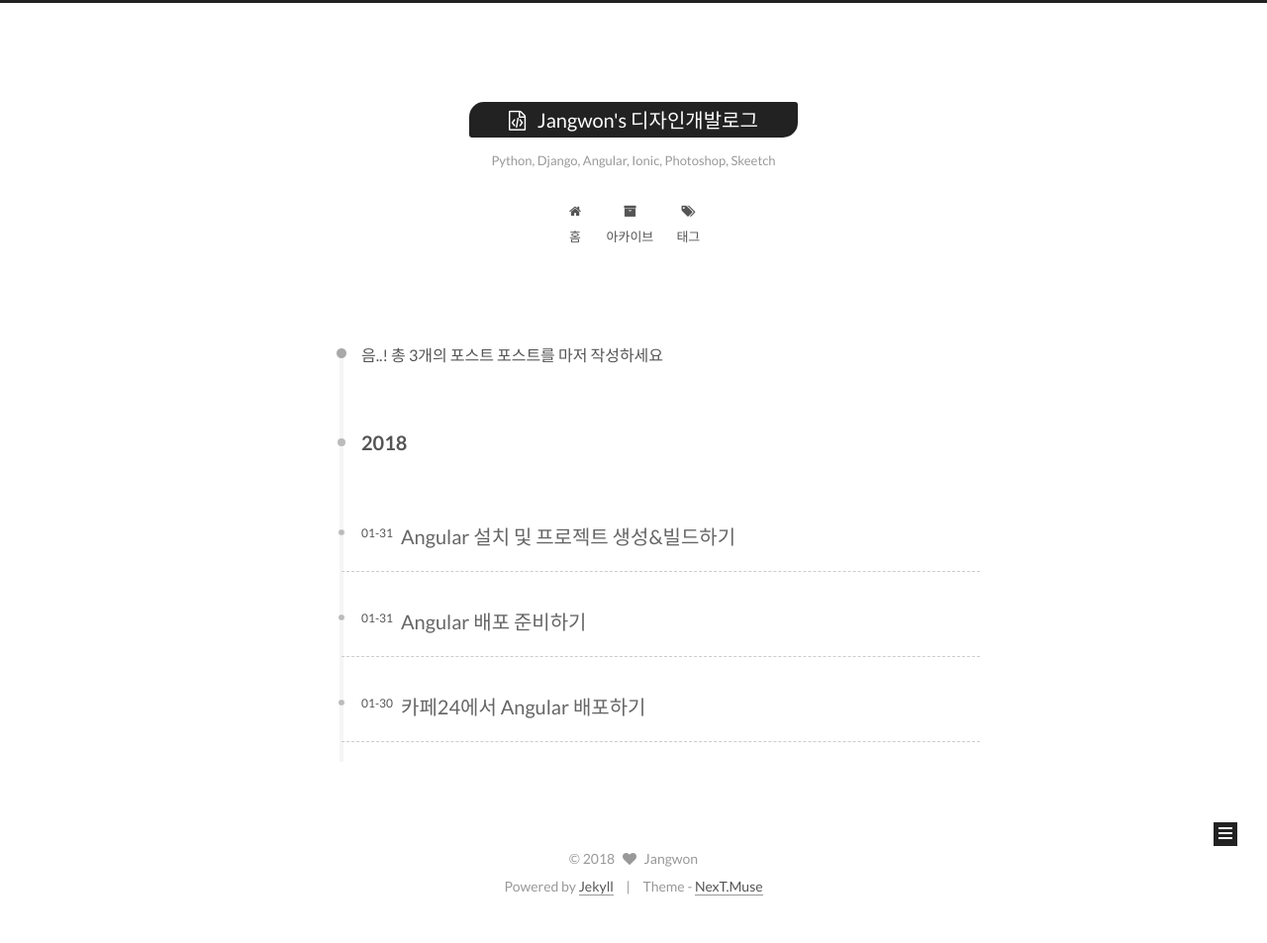
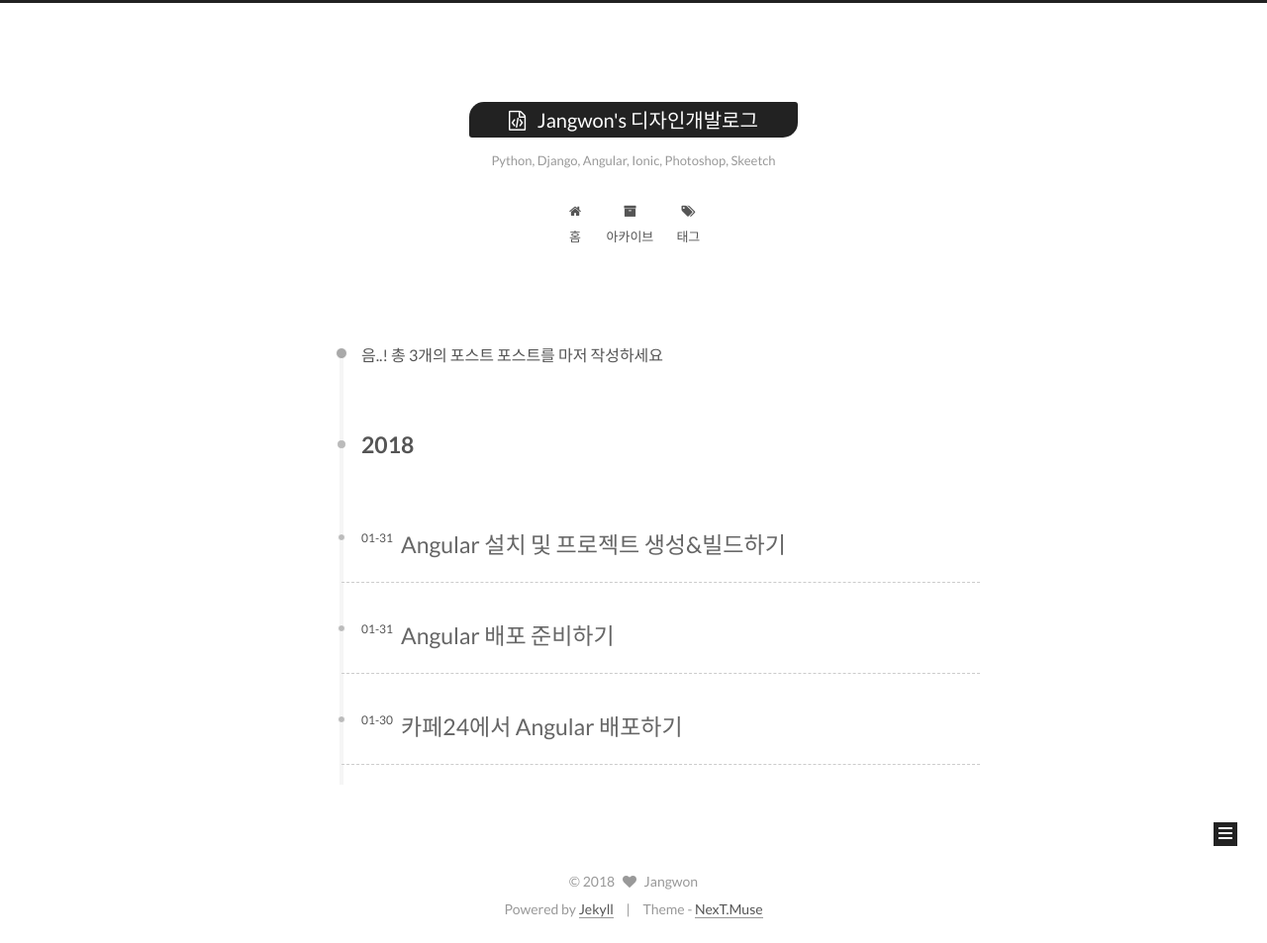
Before and after one commit to wkddnjset/wkddnjset.github.io, a Jekyll site: the page built from archives/index.html, in a window 1280 px wide. Shown: the whole page at 99% size. Built offline with Jekyll 4.4.1, drawn with Linux system fonts in a browser that asks for light colours; before the commit the page ends 930 px from its top, so only the background shows below that.

Commit message:
2018-01-31

```diff
--- a/_sass/_common/scaffolding/base.scss
+++ b/_sass/_common/scaffolding/base.scss
@@ -17,7 +17,7 @@ body {
   @include desktop-large() { font-size: $font-size-large; }
 }
 h2{
-  font-size:20px;
+  font-size:23px !important;
 }
 h1, h2, h3, h4, h5, h6 {
   margin: 0;
```
